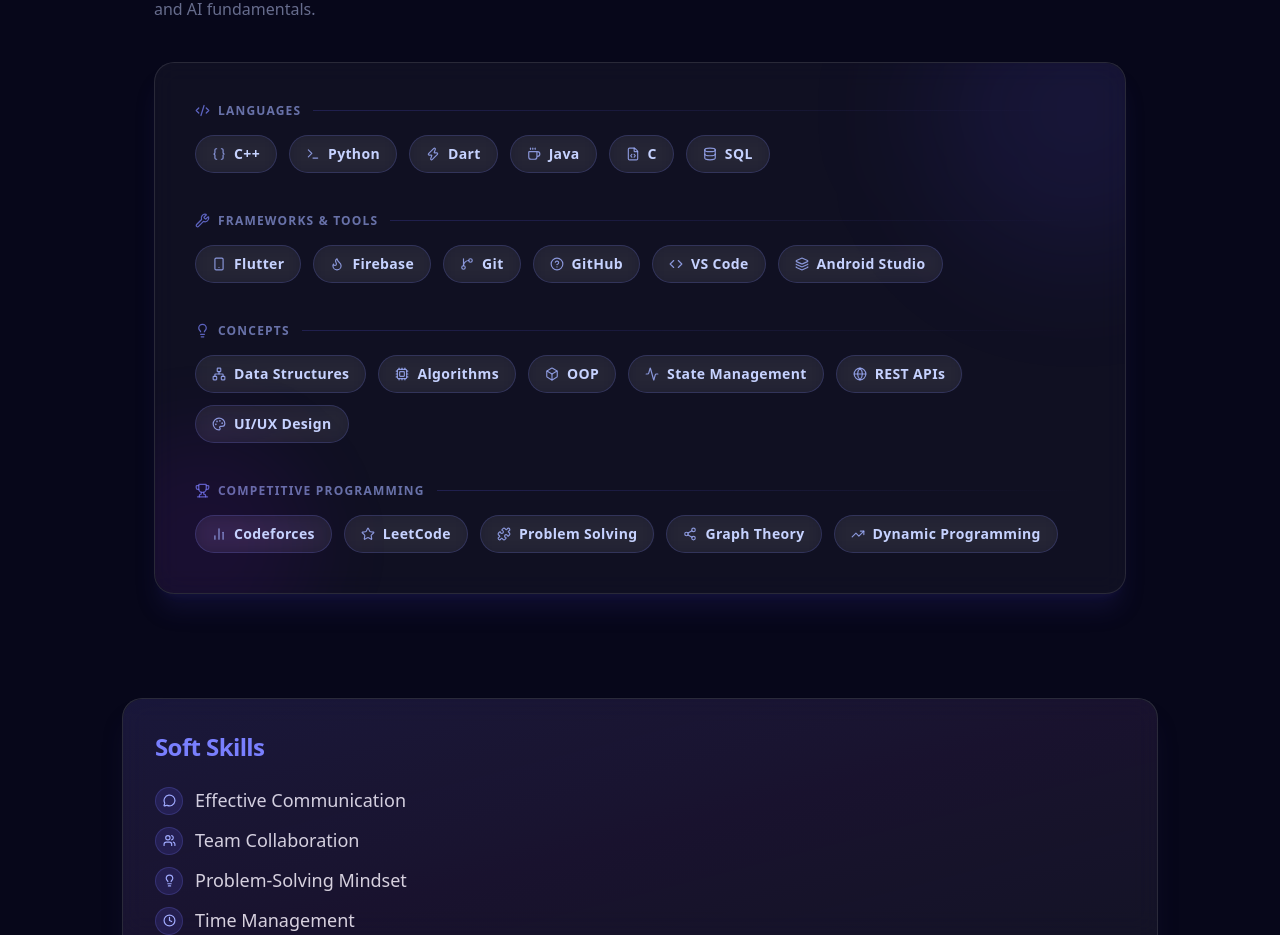
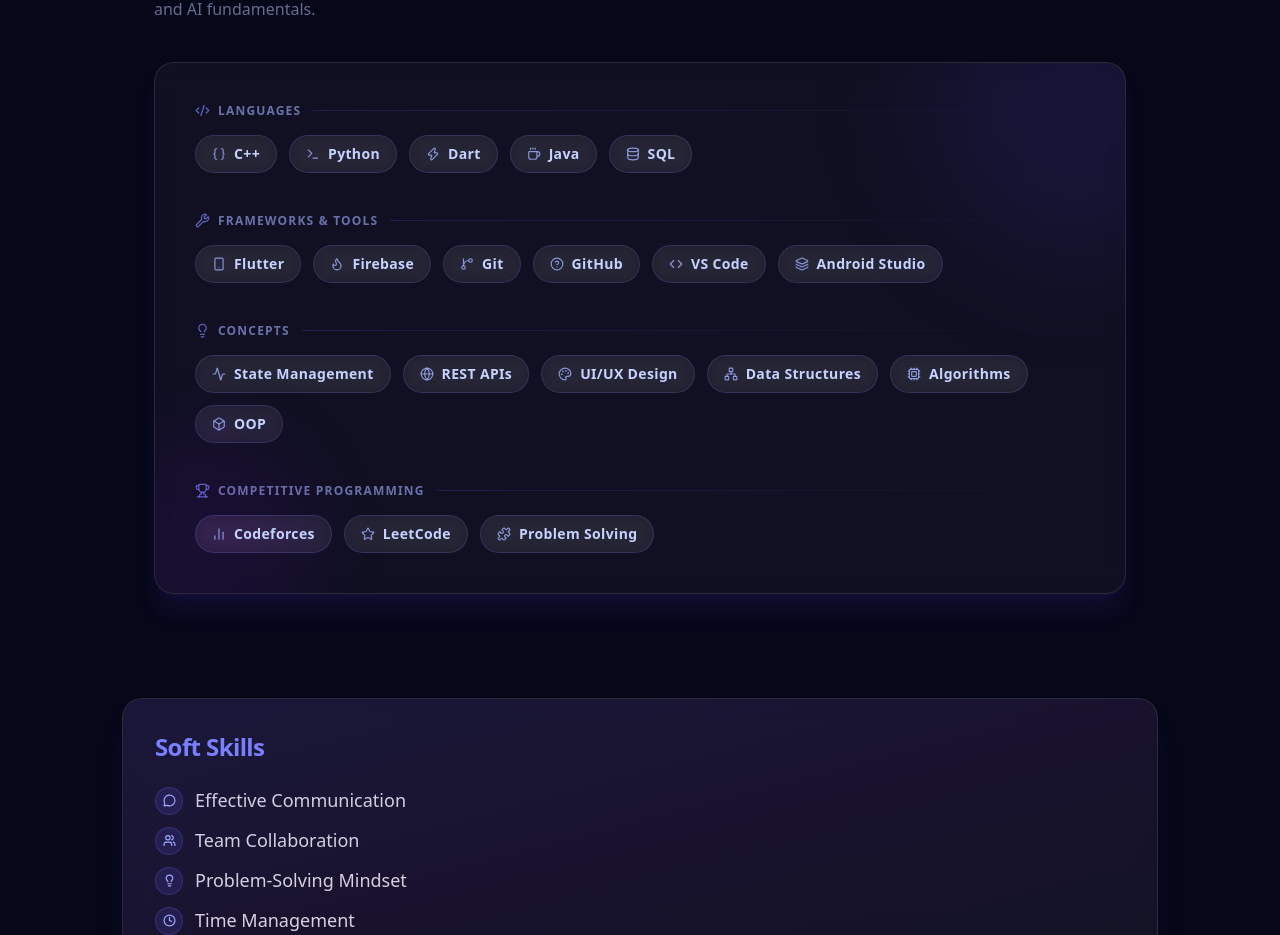
Before and after one commit to shahdrabia/My-Portfolio, a React (Vite) app in the folder frontend/: page / in a window 1280 px wide. Shown: the part 4200-5135 px from the top of the page. Built offline with nearby package versions, Linux system fonts and the light colour scheme.

Commit message:
Update TechnicalSkillsBadges component skills
Removed 'C' from the skills list and added 'Data Structures', 'Algorithms', and 'OOP' to the 'Concepts' skills section.

```diff
--- a/frontend/src/components/TechnicalSkillsBadges.jsx
+++ b/frontend/src/components/TechnicalSkillsBadges.jsx
@@ -10,7 +10,6 @@
       { name: 'Python', icon: 'Terminal' },
       { name: 'Dart', icon: 'Zap' },
       { name: 'Java', icon: 'Coffee' },
-      { name: 'C', icon: 'FileCode' },
       { name: 'SQL', icon: 'Database' },
     ],
   },
@@ -30,12 +29,12 @@
     label: 'Concepts',
     icon: 'Lightbulb',
     skills: [
+      { name: 'State Management', icon: 'Activity' },
+      { name: 'REST APIs', icon: 'Globe' },
+      { name: 'UI/UX Design', icon: 'Palette' },
       { name: 'Data Structures', icon: 'Network' },
       { name: 'Algorithms', icon: 'Cpu' },
       { name: 'OOP', icon: 'Box' },
-      { name: 'State Management', icon: 'Activity' },
-      { name: 'REST APIs', icon: 'Globe' },
-      { name: 'UI/UX Design', icon: 'Palette' },
     ],
   },
   {
@@ -45,8 +44,7 @@
       { name: 'Codeforces', icon: 'BarChart2' },
       { name: 'LeetCode', icon: 'Star' },
       { name: 'Problem Solving', icon: 'Puzzle' },
-      { name: 'Graph Theory', icon: 'Share2' },
-      { name: 'Dynamic Programming', icon: 'TrendingUp' },
+
     ],
   },
 ];
```
